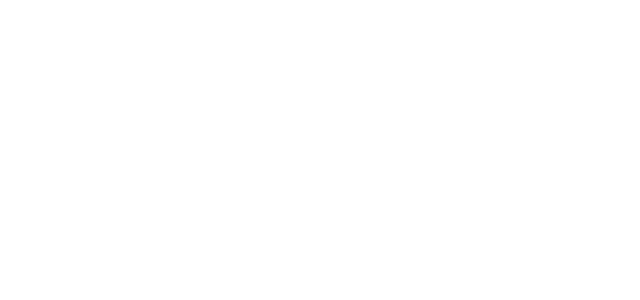
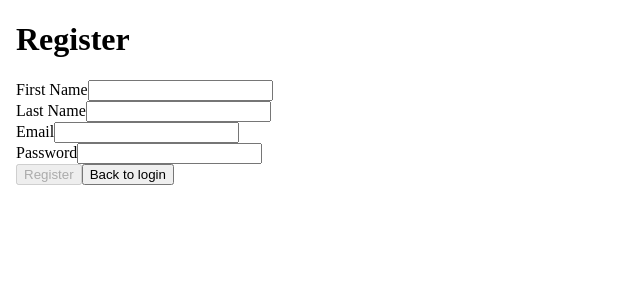
Before and after one commit to BurcaStefan/AisleGuide, an Angular app in the folder aisle-guide/: page /register in a window 1280 px wide. Before the commit this address led to /. Shown: the top 300 px of the page, without its empty margins (0-640 px from the left). Built offline with nearby package versions, Linux system fonts and the light colour scheme.

Commit message:
registration page and link to the login page

```diff
--- a/aisle-guide/src/app/app.routes.ts
+++ b/aisle-guide/src/app/app.routes.ts
@@ -2,9 +2,11 @@
 import { LoginPageComponent } from './pages/login-page/login-page.component';
 import { UserHomePageComponent } from './pages/user-home-page/user-home-page.component';
 import { AdminHomePageComponent } from './pages/admin-home-page/admin-home-page.component';
+import { RegisterPageComponent } from './pages/register-page/register-page.component';
 
 export const routes: Routes = [
   { path: '', component: LoginPageComponent },
+  { path: 'register', component: RegisterPageComponent },
   { path: 'home', component: UserHomePageComponent },
   { path: 'admin-home', component: AdminHomePageComponent },
 ];
--- a/aisle-guide/src/app/components/user/login/login.component.html
+++ b/aisle-guide/src/app/components/user/login/login.component.html
@@ -30,13 +30,14 @@
         }
     </div>
 
-    <button type="submit" [disabled]="loading || loginForm.invalid" class="btn btn-primary">
+    <button type="submit" [disabled]="loading || loginForm.invalid" class="btn-login">
         @if(loading) {
         <span>Processing...</span>
         } @else {
         <span>Login</span>
         }
     </button>
+    <button type="button" (click)="navigateToRegister()" class="btn-register">Register</button>
 
     <div *ngIf="errorMessage" class="error-message">
         {{ errorMessage }}
--- a/aisle-guide/src/app/components/user/login/login.component.ts
+++ b/aisle-guide/src/app/components/user/login/login.component.ts
@@ -76,4 +76,8 @@
       },
     });
   }
+
+  navigateToRegister() {
+    this.router.navigate(['/register']);
+  }
 }
--- /dev/null
+++ b/aisle-guide/src/app/components/user/register/register.component.html
@@ -0,0 +1,83 @@
+<form [formGroup]="registerForm" (ngSubmit)="register()">
+    <div class="form-group">
+        <label for="firstName">First Name</label>
+        <input id="firstName" type="text" formControlName="firstName" class="form-control"
+            [class.is-invalid]="registerForm.get('firstName')?.invalid && registerForm.get('firstName')?.touched" />
+
+        @if(registerForm.get('firstName')?.invalid && registerForm.get('firstName')?.touched) {
+        <div class="invalid-feedback">
+            @if(registerForm.get('firstName')?.errors?.['required']) {
+            <div>First name is required.</div>
+            }
+        </div>
+        }
+    </div>
+
+    <div class="form-group">
+        <label for="lastName">Last Name</label>
+        <input id="lastName" type="text" formControlName="lastName" class="form-control"
+            [class.is-invalid]="registerForm.get('lastName')?.invalid && registerForm.get('lastName')?.touched" />
+
+        @if(registerForm.get('lastName')?.invalid && registerForm.get('lastName')?.touched) {
+        <div class="invalid-feedback">
+            @if(registerForm.get('lastName')?.errors?.['required']) {
+            <div>Last name is required.</div>
+            }
+        </div>
+        }
+    </div>
+
+    <div class="form-group">
+        <label for="email">Email</label>
+        <input id="email" type="email" formControlName="email" class="form-control"
+            [class.is-invalid]="registerForm.get('email')?.invalid && registerForm.get('email')?.touched" />
+
+        @if(registerForm.get('email')?.invalid && registerForm.get('email')?.touched) {
+        <div class="invalid-feedback">
+            @if(registerForm.get('email')?.errors?.['required']) {
+            <div>Email is required.</div>
+            }
+            @if(registerForm.get('email')?.errors?.['email']) {
+            <div>Please enter a valid email address.</div>
+            }
+        </div>
+        }
+    </div>
+
+    <div class="form-group">
+        <label for="password">Password</label>
+        <input id="password" type="password" formControlName="password" class="form-control"
+            [class.is-invalid]="registerForm.get('password')?.invalid && registerForm.get('password')?.touched" />
+
+        @if(registerForm.get('password')?.invalid && registerForm.get('password')?.touched) {
+        <div class="invalid-feedback">
+            @if(registerForm.get('password')?.errors?.['required']) {
+            <div>Password is required.</div>
+            }
+            @if(registerForm.get('password')?.errors?.['minlength']) {
+            <div>Password must be at least 6 characters long.</div>
+            }
+        </div>
+        }
+    </div>
+
+    <button type="submit" [disabled]="loading || registerForm.invalid" class="btn btn-primary">
+        @if(loading) {
+        <span>Processing...</span>
+        } @else {
+        <span>Register</span>
+        }
+    </button>
+    <button type="button" (click)="navigateToLogin()" class="btn-register">Back to login</button>
+
+    @if(errorMessage) {
+    <div class="error-message">
+        {{ errorMessage }}
+    </div>
+    }
+    @if(successMessage) {
+    <div class="success-message">
+        {{ successMessage }}
+    </div>
+    }
+</form>
--- /dev/null
+++ b/aisle-guide/src/app/components/user/register/register.component.ts
@@ -0,0 +1,72 @@
+import { Component } from '@angular/core';
+import {
+  FormBuilder,
+  FormGroup,
+  ReactiveFormsModule,
+  Validators,
+} from '@angular/forms';
+import { UserService } from '../../../services/user/user.service';
+import { Router } from '@angular/router';
+import { CommonModule } from '@angular/common';
+
+@Component({
+  selector: 'app-register',
+  templateUrl: './register.component.html',
+  styleUrls: ['./register.component.scss'],
+  standalone: true,
+  imports: [CommonModule, ReactiveFormsModule],
+})
+export class RegisterComponent {
+  registerForm: FormGroup;
+  loading: boolean = false;
+  errorMessage: string = '';
+  successMessage: string = '';
+
+  constructor(
+    private userService: UserService,
+    private fb: FormBuilder,
+    private router: Router
+  ) {
+    this.registerForm = this.fb.group({
+      firstName: ['', Validators.required],
+      lastName: ['', Validators.required],
+      email: ['', [Validators.required, Validators.email]],
+      password: ['', [Validators.required]],
+    });
+  }
+
+  register() {
+    if (this.registerForm.invalid) {
+      this.errorMessage = 'Please fill in all required fields correctly.';
+      return;
+    }
+
+    this.loading = true;
+    this.errorMessage = '';
+    this.successMessage = '';
+
+    const user = this.registerForm.value;
+
+    this.userService.register(user).subscribe({
+      next: (id) => {
+        this.successMessage =
+          'Registration successful! Redirecting to login...';
+        this.loading = false;
+
+        setTimeout(() => {
+          this.router.navigate(['']);
+        }, 1000);
+      },
+      error: (error) => {
+        console.error('Registration failed:', error);
+        this.errorMessage =
+          error.error || 'Registration failed. Please try again.';
+        this.loading = false;
+      },
+    });
+  }
+
+  navigateToLogin() {
+    this.router.navigate(['']);
+  }
+}
--- a/aisle-guide/src/app/pages/login-page/login-page.component.html
+++ b/aisle-guide/src/app/pages/login-page/login-page.component.html
@@ -9,7 +9,7 @@
     <div class="login-container">
         <h1>Login</h1>
         <app-login></app-login>
-      </div>
+    </div>
 </body>
 
 </html>
--- /dev/null
+++ b/aisle-guide/src/app/pages/register-page/register-page.component.html
@@ -0,0 +1,14 @@
+<html>
+
+<head>
+    <title>Register Page</title>
+</head>
+
+<body>
+    <div class="register-container">
+        <h1>Register</h1>
+        <app-register></app-register>
+    </div>
+</body>
+
+</html>
```
Also changed, not shown: aisle-guide/src/app/pages/register-page/register-page.component.ts (added, +12 -0 lines), aisle-guide/src/app/components/user/register/register.component.scss (added), aisle-guide/src/app/pages/register-page/register-page.component.scss (added), 2 other files (tests, documents, lock files or other folders).
